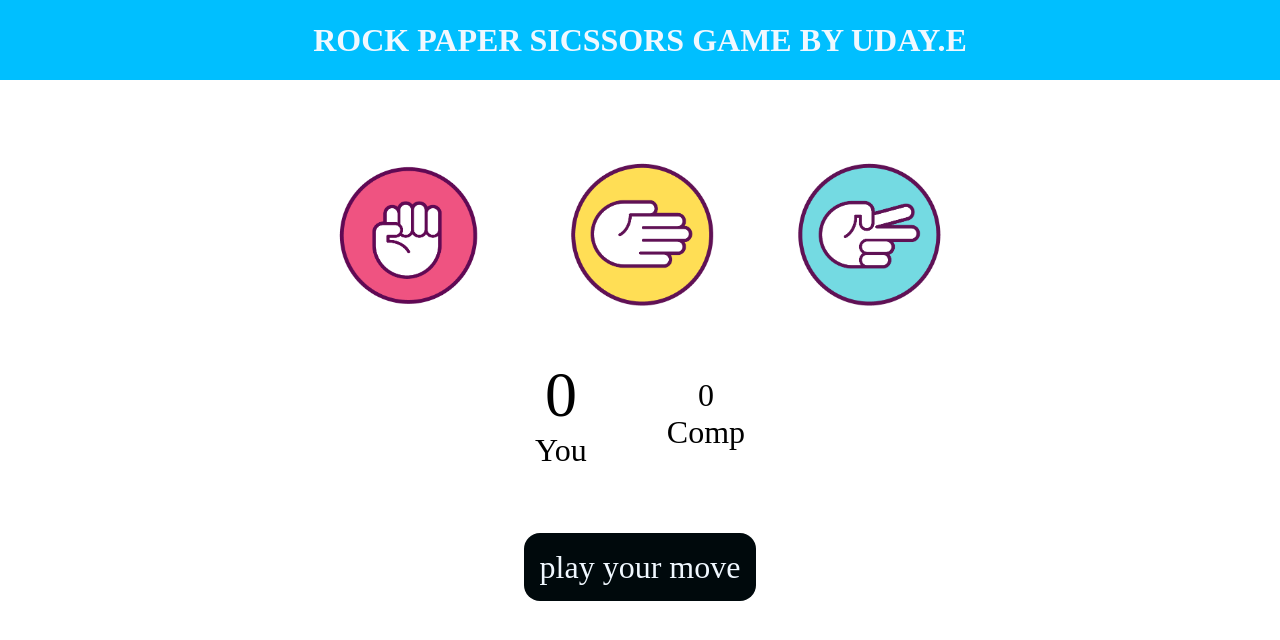
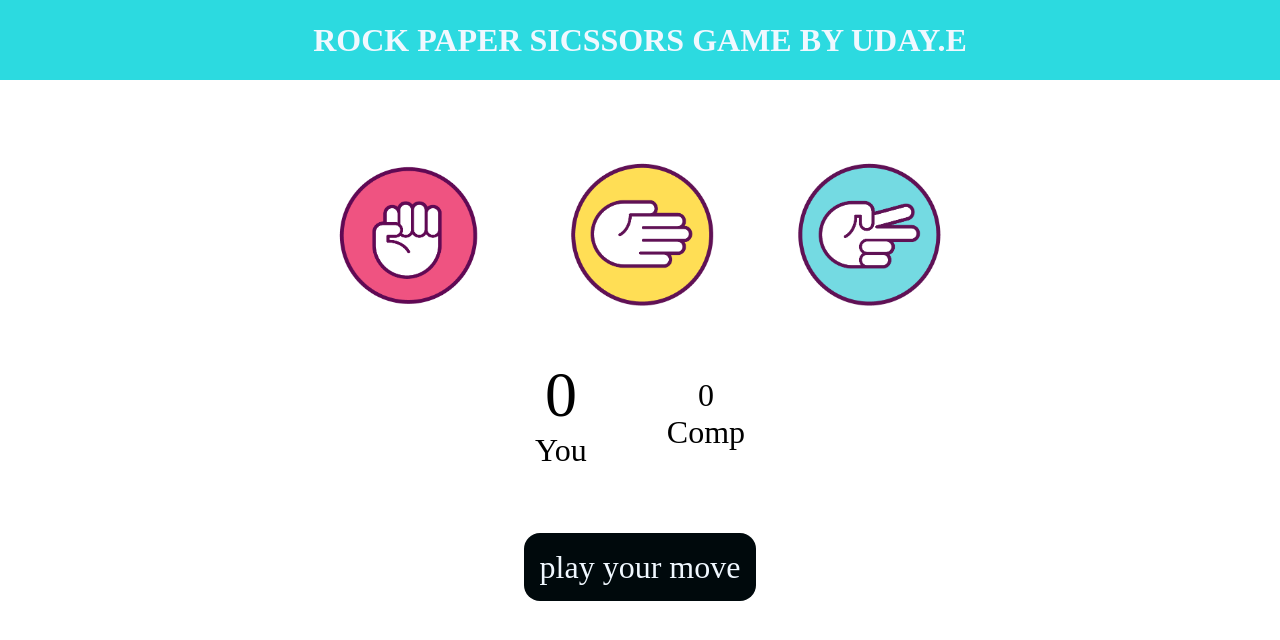
Before and after one commit to itssUday/project, a plain HTML site: page index.html in a window 1280 px wide. Drawn offline with Linux system fonts and the light colour scheme.

Commit message:
bg color change

```diff
--- a/style.css
+++ b/style.css
@@ -4,7 +4,7 @@
     text-align: center;
 }
 h1 {
-    background-color: deepskyblue;
+    background-color: rgb(44, 218, 224);
     color: aliceblue;
     height: 5rem;
     line-height: 5rem;
```
